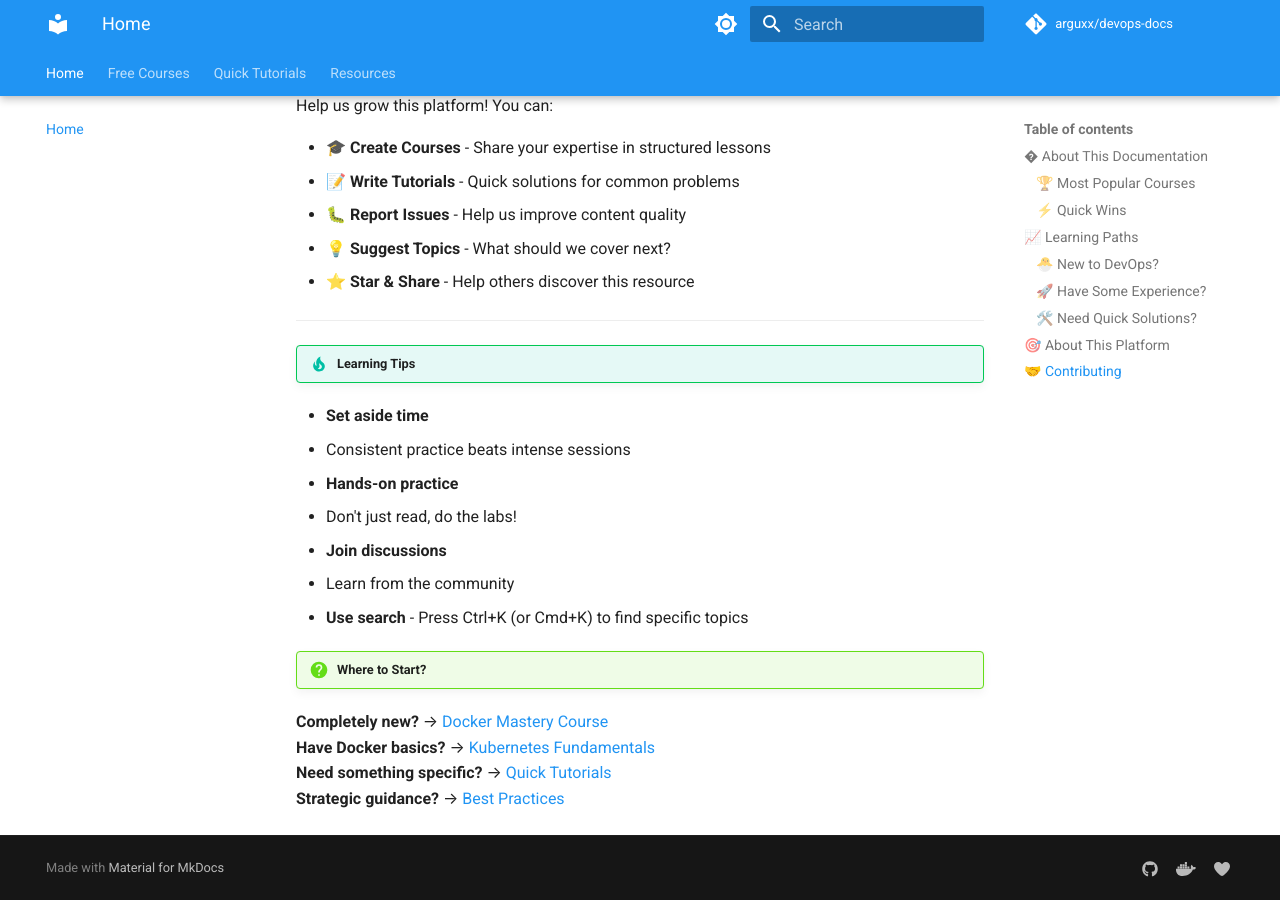
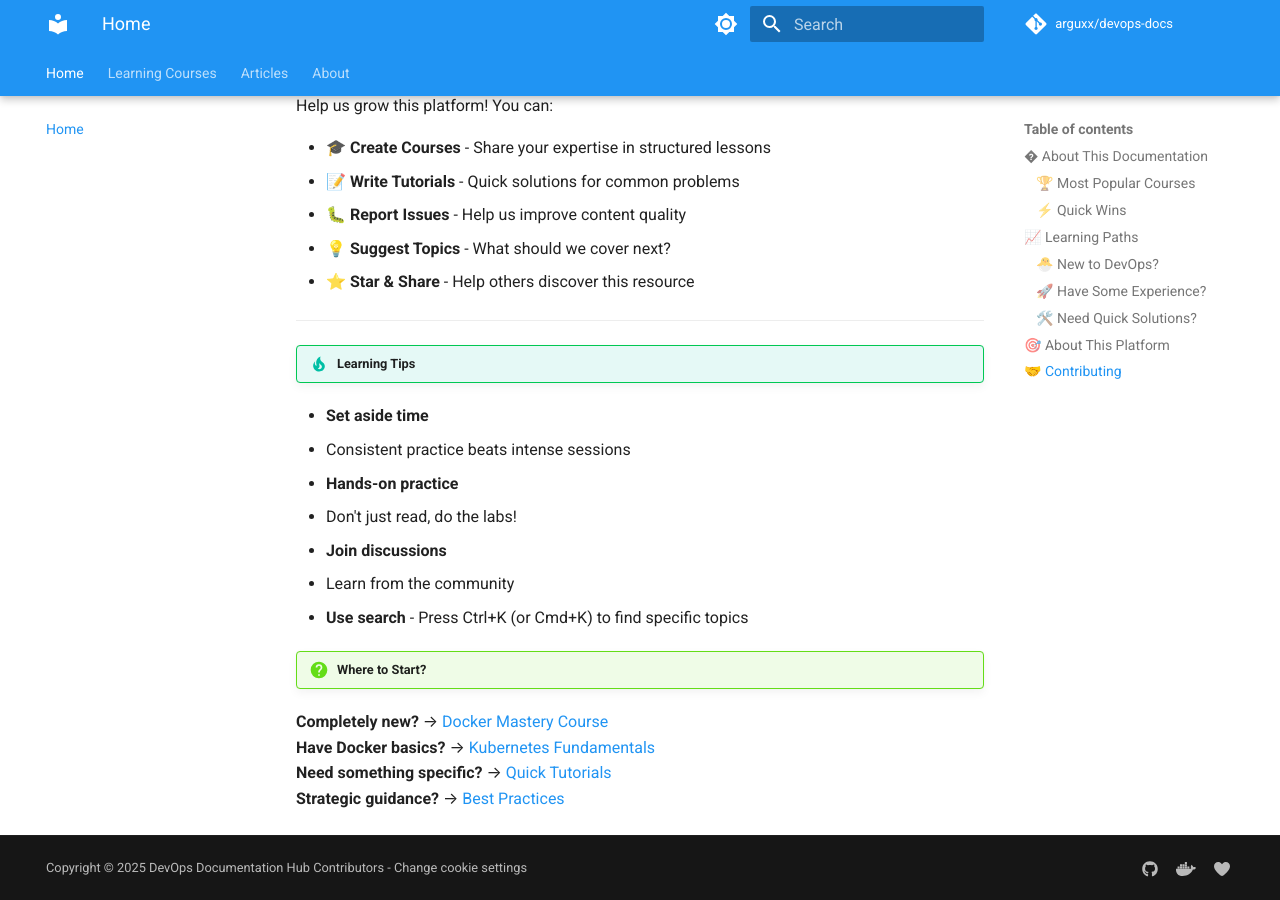
Before and after one commit to arguxx/devops-docs, an MkDocs documentation site: the page built from docs/index.md, in a window 1280 px wide and 900 px high, scrolled down 2232 px. Built offline with MkDocs 1.6.1 and Material for MkDocs 9.7.7, drawn with Linux system fonts in a browser that asks for light colours; comment, search, counter and statistics services are not loaded; the version menu is left out.

Commit message:
feat(mkdocs.yml): add gtag analytics

```diff
--- a/mkdocs.yml
+++ b/mkdocs.yml
@@ -2,6 +2,11 @@
 site_description: Comprehensive documentation for DevOps practices, tools, and workflows. Learn Docker, Kubernetes, CI/CD, Infrastructure as Code, and more.
 site_author: DevOps Team
 site_url: https://arguxx.github.io/devops-docs
+
+# Copyright
+copyright: >
+    Copyright &copy; 2025 DevOps Documentation Hub Contributors -
+    <a href="#__consent">Change cookie settings</a>
 
 # Repository
 repo_name: arguxx/devops-docs
@@ -11,16 +16,18 @@
 # Navigation
 nav:
     - Home: index.md
-    - Free Courses:
+    - Learning Courses:
           - Course Catalog: courses/index.md
-          - Kubernetes Fundamentals: courses/kubernetes-fundamentals/index.md
-          - Docker Mastery: courses/docker-mastery/index.md
-    - Quick Tutorials:
-          - Tutorial Index: tutorials/index.md
-          - Install Minikube: tutorials/kubernetes/install-minikube.md
-    - Resources:
-          - Best Practices: best-practices.md
-          - Troubleshooting: troubleshooting.md
+      #     - Kubernetes Fundamentals: courses/kubernetes-fundamentals/index.md
+      #     - Docker Mastery: courses/docker-mastery/index.md
+    - Articles:
+          - Tutorial: tutorials/index.md
+    #           - Install Minikube: tutorials/kubernetes/install-minikube.md
+    #     - Resources:
+    #           - Best Practices: best-practices.md
+    #           - Troubleshooting: troubleshooting.md
+    - About:
+          - License: license.md
 
 # Theme
 theme:
@@ -90,19 +97,17 @@
         - icon: fontawesome/brands/github
           link: https://github.com/arguxx
         - icon: fontawesome/brands/docker
-          link: https://hub.docker.com/u/your-username
+          link: https://hub.docker.com/u/rgx69
         - icon: fontawesome/solid/heart
           link: https://saweria.co/sawerargu
           name: Support via Saweria
     analytics:
         provider: google
-        property: G-XXXXXXXXXX # Replace with your Google Analytics ID
-        # Or use Plausible:
-        # provider: custom
-        # property: plausible
+        property: G-W1YQHQB7HL
     version:
         provider: mike
         default: latest
+    generator: false
 
 # CSS
 extra_css:
```
Also changed, not shown: README.md (+16 -4 lines), docs/license.md (added, +83 -0 lines), 1 other file.
